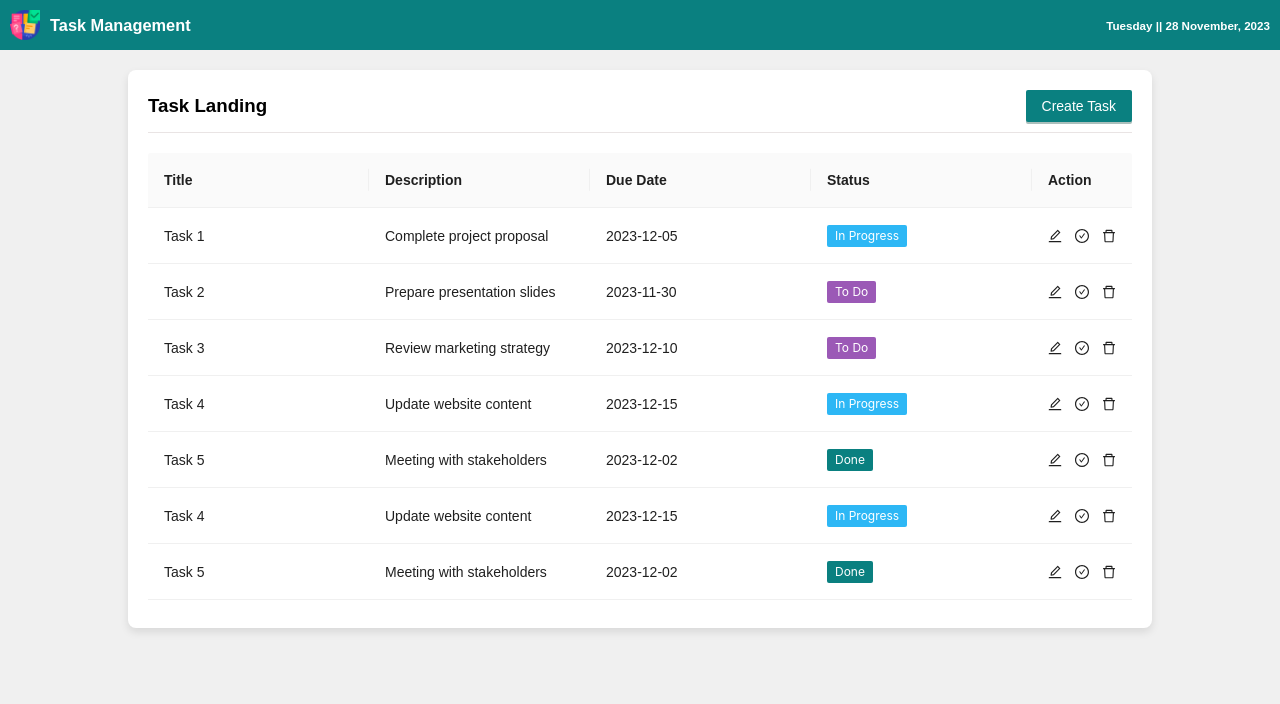
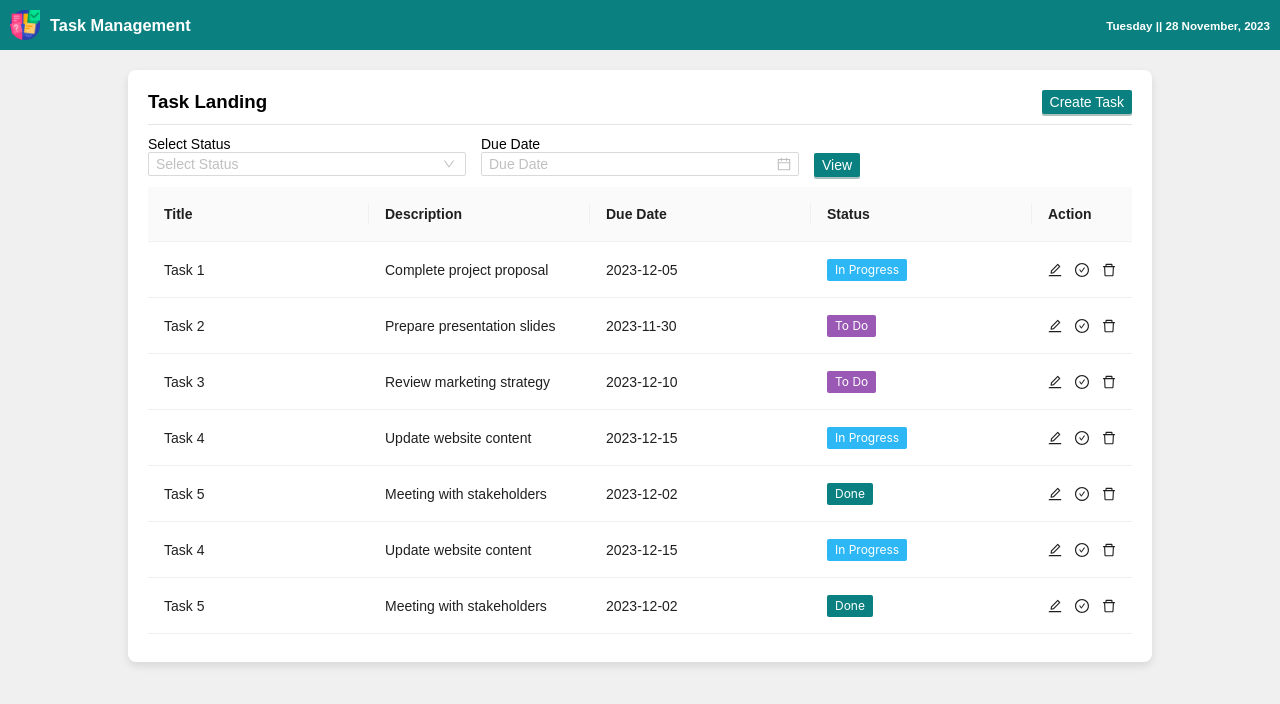
Before and after one commit to bulbulahmed9/task-management, a React (Vite) app: page / in a window 1280 px wide. Shown: the top 704 px of the page. Built offline with nearby package versions, Linux system fonts and the light colour scheme.

Commit message:
feat : added landing input

```diff
--- a/src/main.css
+++ b/src/main.css
@@ -38,7 +38,7 @@ body {
 /* ================= Task Landing Start ================= */
 .landing-header {
   padding-top: 0;
-  margin-bottom: 20px;
+  margin-bottom: 10px;
   padding-bottom: 10px;
   border-bottom: 1px solid rgb(233, 228, 228);
 }
@@ -60,6 +60,21 @@ body {
 .pointer {
   cursor: pointer;
 }
+.mb-1{
+  margin-bottom: 5px;
+}
+.mb-2{
+  margin-bottom: 10px;
+}
+.mr-2{
+  margin-right: 10px;
+}
+.mt-18{
+  margin-top: 18px;
+}
+.w-100{
+  width: 100%;
+}
 /* ================= Common CSS End ================= */
 
 /* ================= Scrollbar Start ================= */
--- a/src/modules/task/TaskCreateEdit.jsx
+++ b/src/modules/task/TaskCreateEdit.jsx
@@ -1,4 +1,3 @@
-import React from 'react'
 
 const TaskCreate = () => {
   return (
--- a/src/modules/task/TaskLanding.jsx
+++ b/src/modules/task/TaskLanding.jsx
@@ -1,13 +1,43 @@
-import { Button, Table } from "antd";
-import { columns, sampleData } from "./utils";
+import { Button, Col, DatePicker, Row, Select, Table } from "antd";
+import { columns, sampleData, statusDDL } from "./utils";
 
 const TaskLanding = () => {
   return (
     <div>
       <div className="landing-header d-flex justify-content-between align-items-center">
         <h3>Task Landing</h3>
-        <Button type="primary">Create Task</Button>
+        <Button size="small" htmlType="button" type="primary">
+          Create Task
+        </Button>
       </div>
+      <Row gutter={15} className="mb-2">
+        <Col md={8} sm={12} xs={24}>
+          <label>Select Status</label>
+          <Select
+            showSearch
+            placeholder="Select Status"
+            optionFilterProp="children"
+            onChange={() => {}}
+            options={statusDDL}
+            className="w-100"
+            size="small"
+          />
+        </Col>
+        <Col md={8} sm={12} xs={24}>
+          <label>Due Date</label>
+          <DatePicker
+            size="small"
+            className="w-100"
+            placeholder="Due Date"
+            onChange={() => {}}
+          />
+        </Col>
+        <Col md={8} sm={12} xs={24}>
+          <Button className="mt-18" size="small" htmlType="button" type="primary">
+            View
+          </Button>
+        </Col>
+      </Row>
       <Table
         scroll={{
           x: 800,
--- a/src/modules/task/utils.jsx
+++ b/src/modules/task/utils.jsx
@@ -5,6 +5,13 @@ import {
   DeleteOutlined,
   EditOutlined,
 } from "@ant-design/icons";
+
+export const statusDDL = [
+  { value: "All", label: "All" },
+  { value: "To Do", label: "To Do" },
+  { value: "In Progress", label: "In Progress" },
+  { value: "Done", label: "Done" },
+];
 
 export const sampleData = [
   {
```
